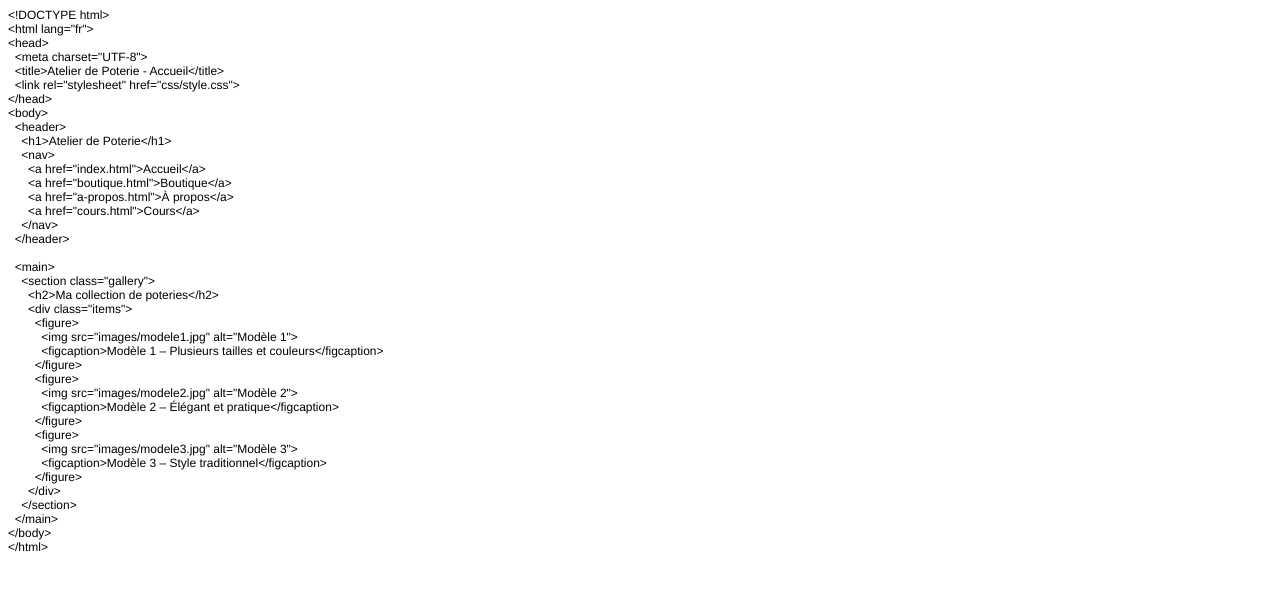
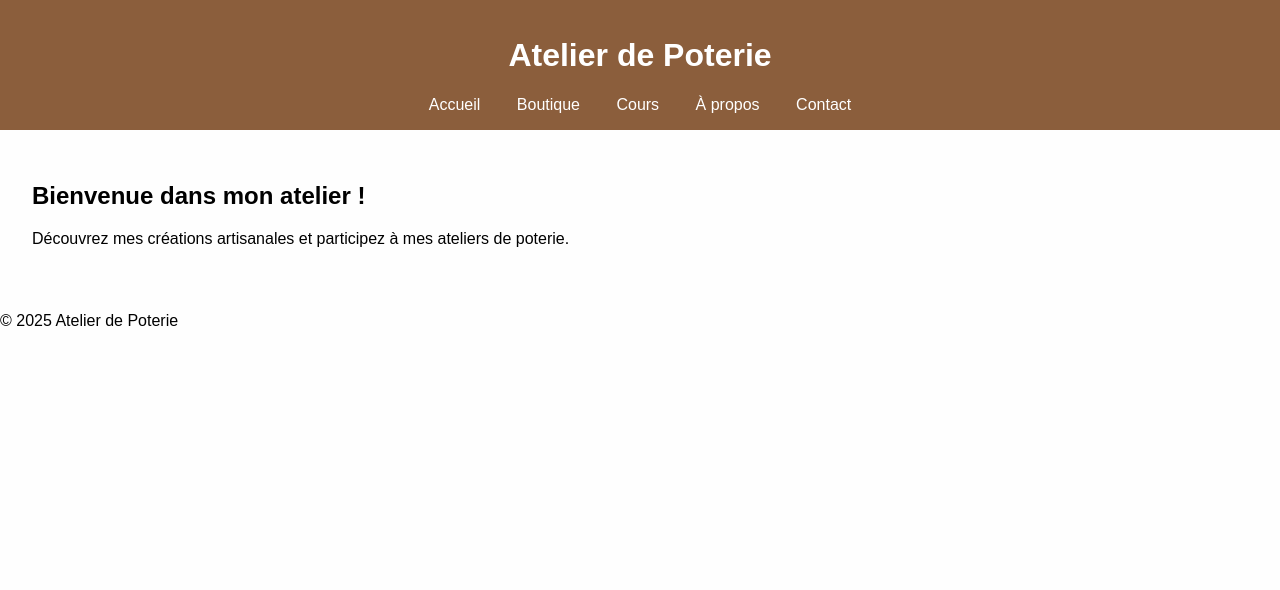
Before and after one commit to inesfdz/poterie-locatelli, a plain HTML site: page site web poterie locatelli/index.html in a window 1280 px wide. Drawn offline with Linux system fonts and the light colour scheme; files that its build step writes are made by us from their sources.

Commit message:
Update index.html

```diff
--- a/site web poterie locatelli/index.html
+++ b/site web poterie locatelli/index.html
@@ -1,55 +1,32 @@
-<!DOCTYPE html PUBLIC "-//W3C//DTD HTML 4.01//EN" "http://www.w3.org/TR/html4/strict.dtd">
-<html>
+<!DOCTYPE html>
+<html lang="fr">
 <head>
-  <meta http-equiv="Content-Type" content="text/html; charset=utf-8">
-  <meta http-equiv="Content-Style-Type" content="text/css">
-  <title></title>
-  <meta name="Generator" content="Cocoa HTML Writer">
-  <meta name="CocoaVersion" content="1671.6">
-  <style type="text/css">
-    p.p1 {margin: 0.0px 0.0px 0.0px 0.0px; font: 12.0px Helvetica}
-    p.p2 {margin: 0.0px 0.0px 0.0px 0.0px; font: 12.0px Helvetica; min-height: 14.0px}
-  </style>
+  <meta charset="UTF-8" />
+  <meta name="viewport" content="width=device-width, initial-scale=1.0"/>
+  <title>Atelier de Poterie</title>
+  <link rel="stylesheet" href="style.css" />
 </head>
 <body>
-<p class="p1">&lt;!DOCTYPE html&gt;</p>
-<p class="p1">&lt;html lang="fr"&gt;</p>
-<p class="p1">&lt;head&gt;</p>
-<p class="p1"><span class="Apple-converted-space">  </span>&lt;meta charset="UTF-8"&gt;</p>
-<p class="p1"><span class="Apple-converted-space">  </span>&lt;title&gt;Atelier de Poterie - Accueil&lt;/title&gt;</p>
-<p class="p1"><span class="Apple-converted-space">  </span>&lt;link rel="stylesheet" href="css/style.css"&gt;</p>
-<p class="p1">&lt;/head&gt;</p>
-<p class="p1">&lt;body&gt;</p>
-<p class="p1"><span class="Apple-converted-space">  </span>&lt;header&gt;</p>
-<p class="p1"><span class="Apple-converted-space">    </span>&lt;h1&gt;Atelier de Poterie&lt;/h1&gt;</p>
-<p class="p1"><span class="Apple-converted-space">    </span>&lt;nav&gt;</p>
-<p class="p1"><span class="Apple-converted-space">      </span>&lt;a href="index.html"&gt;Accueil&lt;/a&gt;</p>
-<p class="p1"><span class="Apple-converted-space">      </span>&lt;a href="boutique.html"&gt;Boutique&lt;/a&gt;</p>
-<p class="p1"><span class="Apple-converted-space">      </span>&lt;a href="a-propos.html"&gt;À propos&lt;/a&gt;</p>
-<p class="p1"><span class="Apple-converted-space">      </span>&lt;a href="cours.html"&gt;Cours&lt;/a&gt;</p>
-<p class="p1"><span class="Apple-converted-space">    </span>&lt;/nav&gt;</p>
-<p class="p1"><span class="Apple-converted-space">  </span>&lt;/header&gt;</p>
-<p class="p2"><br></p>
-<p class="p1"><span class="Apple-converted-space">  </span>&lt;main&gt;</p>
-<p class="p1"><span class="Apple-converted-space">    </span>&lt;section class="gallery"&gt;</p>
-<p class="p1"><span class="Apple-converted-space">      </span>&lt;h2&gt;Ma collection de poteries&lt;/h2&gt;</p>
-<p class="p1"><span class="Apple-converted-space">      </span>&lt;div class="items"&gt;</p>
-<p class="p1"><span class="Apple-converted-space">        </span>&lt;figure&gt;</p>
-<p class="p1"><span class="Apple-converted-space">          </span>&lt;img src="images/modele1.jpg" alt="Modèle 1"&gt;</p>
-<p class="p1"><span class="Apple-converted-space">          </span>&lt;figcaption&gt;Modèle 1 – Plusieurs tailles et couleurs&lt;/figcaption&gt;</p>
-<p class="p1"><span class="Apple-converted-space">        </span>&lt;/figure&gt;</p>
-<p class="p1"><span class="Apple-converted-space">        </span>&lt;figure&gt;</p>
-<p class="p1"><span class="Apple-converted-space">          </span>&lt;img src="images/modele2.jpg" alt="Modèle 2"&gt;</p>
-<p class="p1"><span class="Apple-converted-space">          </span>&lt;figcaption&gt;Modèle 2 – Élégant et pratique&lt;/figcaption&gt;</p>
-<p class="p1"><span class="Apple-converted-space">        </span>&lt;/figure&gt;</p>
-<p class="p1"><span class="Apple-converted-space">        </span>&lt;figure&gt;</p>
-<p class="p1"><span class="Apple-converted-space">          </span>&lt;img src="images/modele3.jpg" alt="Modèle 3"&gt;</p>
-<p class="p1"><span class="Apple-converted-space">          </span>&lt;figcaption&gt;Modèle 3 – Style traditionnel&lt;/figcaption&gt;</p>
-<p class="p1"><span class="Apple-converted-space">        </span>&lt;/figure&gt;</p>
-<p class="p1"><span class="Apple-converted-space">      </span>&lt;/div&gt;</p>
-<p class="p1"><span class="Apple-converted-space">    </span>&lt;/section&gt;</p>
-<p class="p1"><span class="Apple-converted-space">  </span>&lt;/main&gt;</p>
-<p class="p1">&lt;/body&gt;</p>
-<p class="p1">&lt;/html&gt;</p>
+  <header>
+    <h1>Atelier de Poterie</h1>
+    <nav>
+      <a href="index.html">Accueil</a>
+      <a href="boutique.html">Boutique</a>
+      <a href="cours.html">Cours</a>
+      <a href="apropos.html">À propos</a>
+      <a href="contact.html">Contact</a>
+    </nav>
+  </header>
+
+  <main>
+    <section>
+      <h2>Bienvenue dans mon atelier !</h2>
+      <p>Découvrez mes créations artisanales et participez à mes ateliers de poterie.</p>
+    </section>
+  </main>
+
+  <footer>
+    <p>&copy; 2025 Atelier de Poterie</p>
+  </footer>
 </body>
 </html>
```
